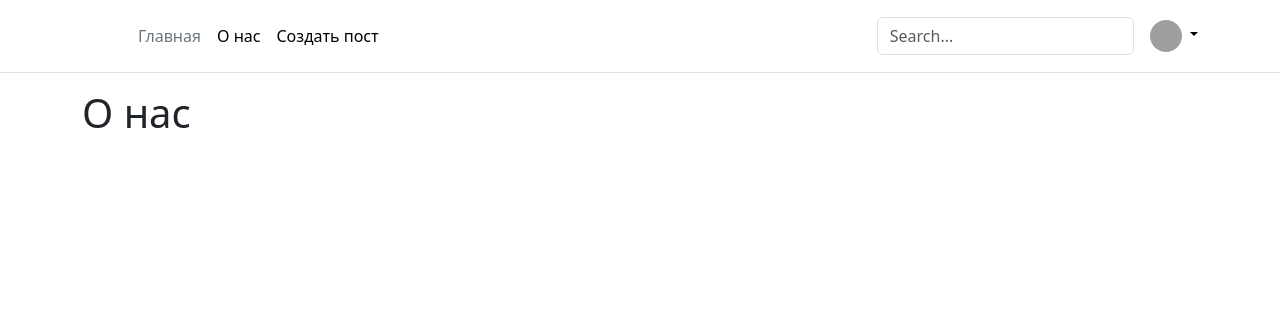
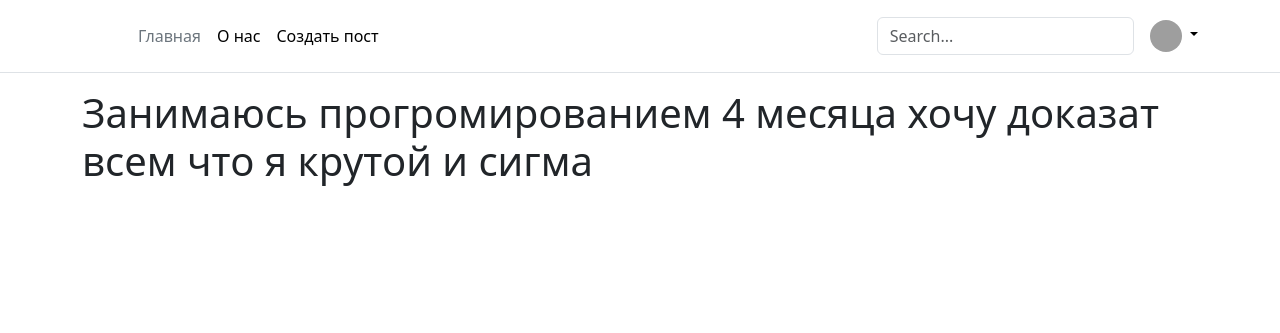
Before and after one commit to KYKLA231/django2.0, a Django app: template sigma/nikitos1/templates/about.html in a window 1280 px wide. Shown: the top 333 px of the page. Run offline with Django 4.2, Linux system fonts and the light colour scheme; the template is opened without the code that fills it, so the values that code supplies are empty; grey boxes are pictures that could not be loaded.

Commit message:
Update about.html

```diff
--- a/sigma/nikitos1/templates/about.html
+++ b/sigma/nikitos1/templates/about.html
@@ -1,9 +1,9 @@
 {%extends 'base.html'%}
 
 {% block title %}
-О нас
+Меня зовут  Мещанинов Никита я будующий програмист
 {% endblock %}
 
 {% block content %}
-<h1>О нас</h1>
+<h1>Занимаюсь прогромированием 4 месяца хочу доказат всем что я крутой и сигма </h1>
 {% endblock %}
```
